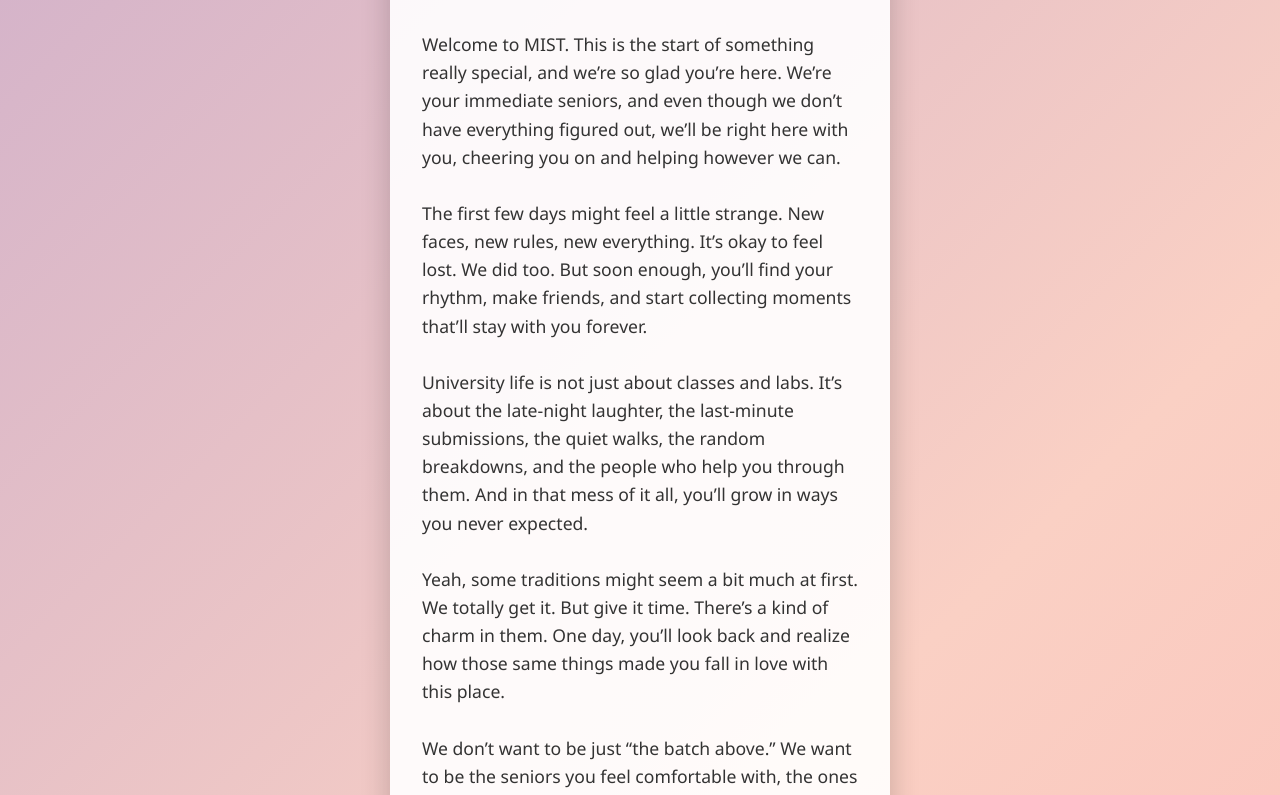
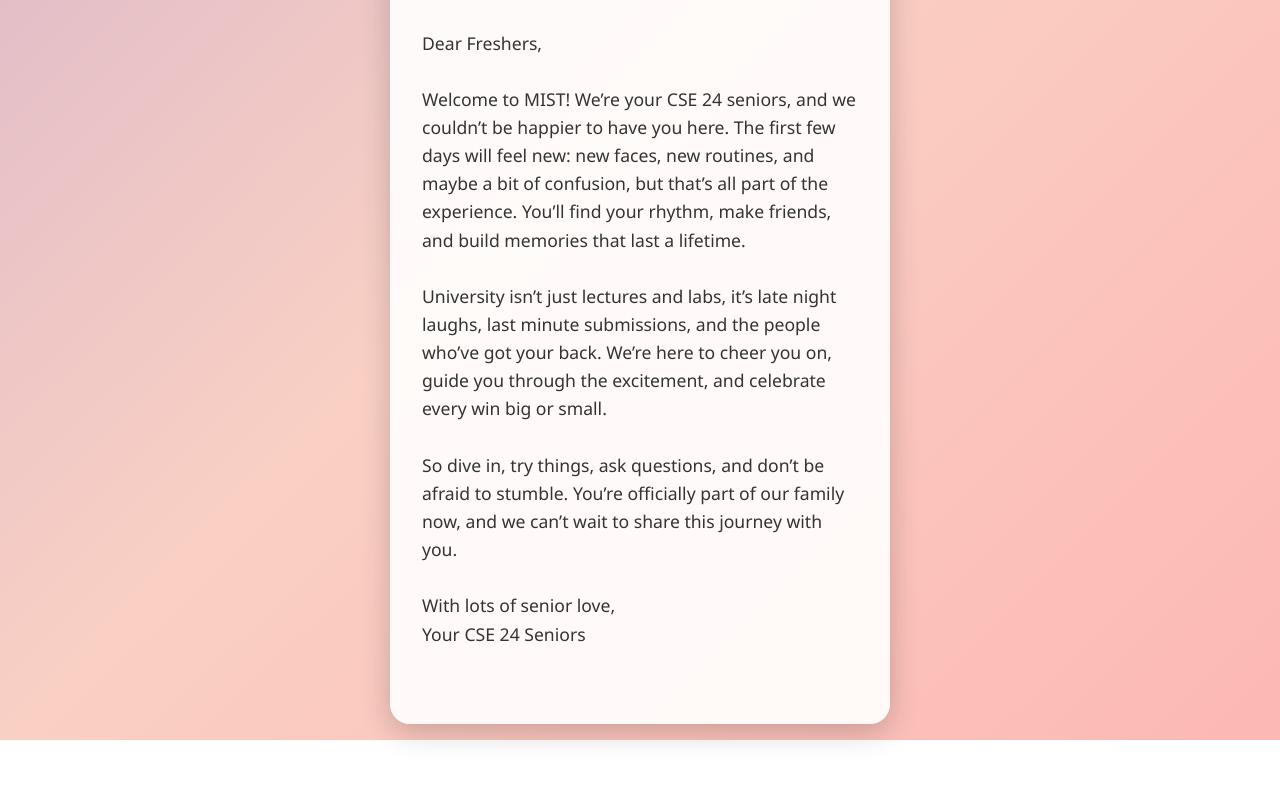
Before and after one commit to Rafsan10/Welcome_Juniors-, a plain HTML site: page message.html in a window 1280 px wide. Shown: the part 128-923 px from the top of the page. After the commit the page ends 868 px from the top, so only its background shows below. Drawn offline with Linux system fonts and the light colour scheme.

Commit message:
final shorter message

```diff
--- a/message.html
+++ b/message.html
@@ -9,32 +9,25 @@
 <body>
   <div class="container">
     <h1 id="greeting">Dear ___</h1>
-    <p id="message" style="white-space: pre-wrap;"></p>
+    <div id="message" style="white-space: pre-wrap;">
+Dear ___,
+
+Welcome to MIST! We’re your CSE 24 seniors, and we couldn’t be happier to have you here. The first few days will feel new: new faces, new routines, and maybe a bit of confusion, but that’s all part of the experience. You’ll find your rhythm, make friends, and build memories that last a lifetime.
+
+University isn’t just lectures and labs, it’s late night laughs, last minute submissions, and the people who’ve got your back. We’re here to cheer you on, guide you through the excitement, and celebrate every win big or small.
+
+So dive in, try things, ask questions, and don’t be afraid to stumble. You’re officially part of our family now, and we can’t wait to share this journey with you.
+
+With lots of senior love,
+Your CSE 24 Seniors
+    </div>
   </div>
   <script>
     const params = new URLSearchParams(window.location.search);
     const name = params.get('name') || 'Freshers';
     document.getElementById('greeting').innerText = 'Dear ' + name + ',';
-    document.getElementById('message').innerText = `
-Welcome to MIST. This is the start of something really special, and we’re so glad you’re here. We’re your immediate seniors, and even though we don’t have everything figured out, we’ll be right here with you, cheering you on and helping however we can.
-
-The first few days might feel a little strange. New faces, new rules, new everything. It’s okay to feel lost. We did too. But soon enough, you’ll find your rhythm, make friends, and start collecting moments that’ll stay with you forever.
-
-University life is not just about classes and labs. It’s about the late-night laughter, the last-minute submissions, the quiet walks, the random breakdowns, and the people who help you through them. And in that mess of it all, you’ll grow in ways you never expected.
-
-Yeah, some traditions might seem a bit much at first. We totally get it. But give it time. There’s a kind of charm in them. One day, you’ll look back and realize how those same things made you fall in love with this place.
-
-We don’t want to be just “the batch above.” We want to be the seniors you feel comfortable with, the ones who’ll hype you up, guide you when needed, and be there when stuff gets tough. And most of all, the ones you’ll be proud to call yours. So come on in, junior. You’re officially part of the fam now.
-
-Your four-year journey has just started and boy is it gonna be some ride. We’ll be around for the next three years, and we genuinely hope we get to share some laughs, a few struggles, and lots of beautiful moments together.
-
-Try stuff. Fail. Try again. Ask questions. Get involved. Take care of yourself. And don’t forget to enjoy the little things along the way.
-
-We’re really happy you’re here. Let’s make this ride unforgettable.
-
-With love and a whole lotta chaotic senior energy,
-Your immediate seniors from CSE-24
-    `;
+    const raw = document.getElementById('message').innerText;
+    document.getElementById('message').innerText = raw.replace(/___/g, name);
   </script>
 </body>
 </html>
--- a/style.css
+++ b/style.css
@@ -1,5 +1,3 @@
-
-/* Animated gradient background */
 @keyframes gradientBG {
   0% { background-position: 0% 50%; }
   50% { background-position: 100% 50%; }
@@ -55,7 +53,7 @@ h1::after {
   border-radius: 2px;
 }
 
-p {
+p, .container div {
   margin-bottom: 1rem;
   line-height: 1.6;
   font-size: 1.1rem;
```
